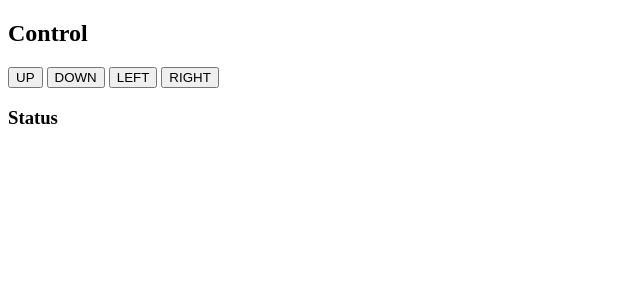
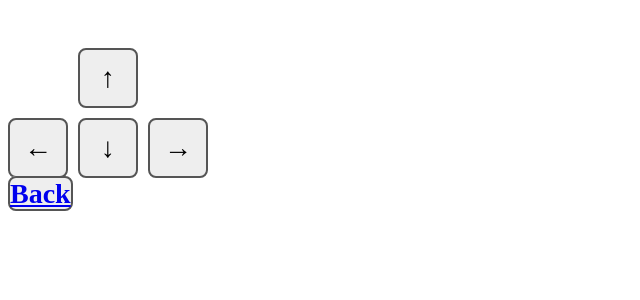
Before and after one commit to srijan110/quinn-robot, a Flask app: page /control in a window 1280 px wide. Shown: the top 300 px of the page, without its empty margins (0-640 px from the left). Run offline with Flask 3, Linux system fonts and the light colour scheme.

Commit message:
Adding face and made website better

```diff
--- a/server.py
+++ b/server.py
@@ -15,7 +15,7 @@
 
 capture_image = ["rpicam-still", "-o", "static/image.png", "-t", "1", "--width", "800", "--height", "600"]
 
-convert_wav = ["ffmpeg", "-y", "-i", "assets/rec.webm", "assets/rec.wav"]
+convert_wav = ["ffmpeg", "-y", "-i", "assets/rec.webm", "-ar", "12000", "assets/rec.wav"]
 
 # Shared state
 state = {"direction": None}
@@ -23,7 +23,7 @@
 
 @app.route("/")
 def index():
-    return render_template("index.html")
+    return render_template("main.html")
 
 @app.route("/control")
 def control():
--- a/templates/control.html
+++ b/templates/control.html
@@ -1,34 +1,56 @@
 <!DOCTYPE html>
 <html>
-<head><title>Control & Status</title></head>
+<head>
+<style>
+.container {
+    display: inline-grid;
+    grid-template-columns: 60px 60px 60px;
+    gap: 10px;
+    margin-top: 40px;
+}
+
+.btn {
+    width: 60px;
+    height: 60px;
+    font-size: 28px;
+    font-weight: bold;
+    cursor: pointer;
+    background: #eee;
+    border: 2px solid #555;
+    border-radius: 8px;
+}
+
+.btn:active {
+    background: #ccc;
+}
+</style>
+</head>
 <body>
 
-<h2>Control</h2>
-<button onclick="sendDir('up')">UP</button>
-<button onclick="sendDir('down')">DOWN</button>
-<button onclick="sendDir('left')">LEFT</button>
-<button onclick="sendDir('right')">RIGHT</button>
+<div class="container">
+    <div></div>
+    <button class="btn" onclick="send('up')">↑</button>
+    <div></div>
 
-<h3>Status</h3>
-<div id="status">Loading...</div>
+    <button class="btn" onclick="send('left')">←</button>
+    <button class="btn" onclick="send('down')">↓</button>
+    <button class="btn" onclick="send('right')">→</button>
+</div>
+
+<br>
+
+<a class="btn" href="/">Back</a>
 
 <script>
-function sendDir(d) {
-    fetch('/api/set-direction', {
-        method: 'POST',
-        headers: {'Content-Type': 'application/json'},
-        body: JSON.stringify({"dir": d})
-    });
+function send(dir) {
+    fetch("/api/set-direction", {
+        method: "POST",
+        headers: { "Content-Type": "application/json" },
+        body: JSON.stringify({ dir: dir })
+    })
+    .then(r => r.json())
+    .then(data => console.log("Server:", data));
 }
-
-// live status every 1 sec
-setInterval(() => {
-    fetch('/api/get-status')
-    .then(r => r.json())
-    .then(data => {
-        document.getElementById("status").innerText = data.direction;
-    });
-}, 1000);
 </script>
 
 </body>
--- a/templates/view_image.html
+++ b/templates/view_image.html
@@ -8,7 +8,7 @@
 <img src="/output-image" alt="Captured Image">
 
 <br>
-<button onclick="window.location.href='/chat'">Back to Chat</button>
+<button onclick="window.location.href='/'">Back</button>
 
 </body>
 </html>
```
Also changed, not shown: screen.py (added, +43 -0 lines), templates/chat.html (+49 -19 lines), templates/index.html (deleted, +0 -57 lines), templates/main.html (added, +38 -0 lines), assets/normal.png (added), assets/speaking.png (added).
